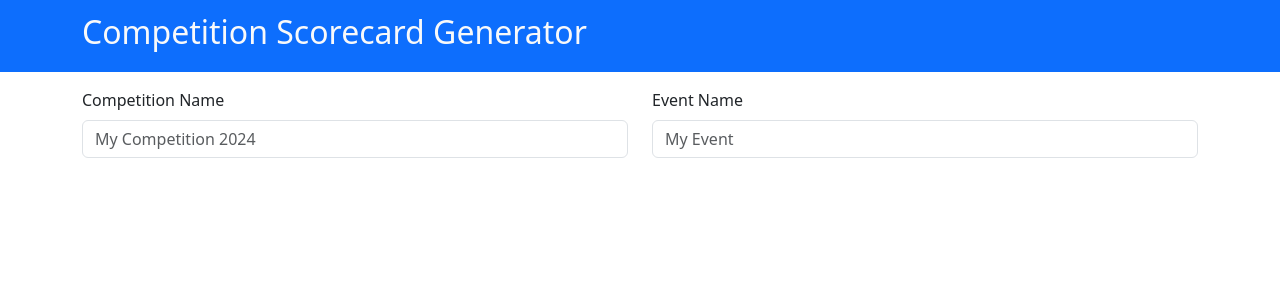
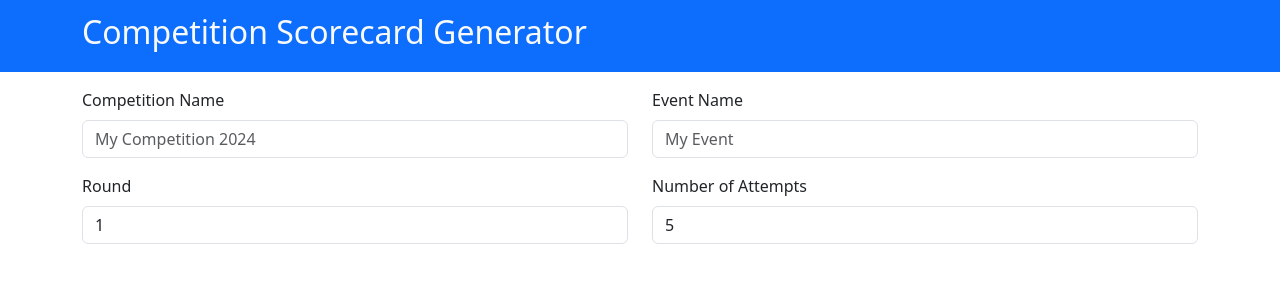
Before and after one commit to zbaruch20/scorecard-generator, a React (Create React App) app: page / in a window 1280 px wide. Shown: the top 300 px of the page. Built offline with nearby package versions, Linux system fonts and the light colour scheme.

Commit message:
feat: round and number of attempts

```diff
--- a/src/App.tsx
+++ b/src/App.tsx
@@ -37,7 +37,7 @@ const App = () => {
       <Container className="mt-3">
         <Form>
           <Row className="mb-3">
-            <Col xs={12} md className="mb-3">
+            <Col xs={12} md>
               <FormLabel>Competition Name</FormLabel>
               <FormControl
                 type="text"
@@ -45,6 +45,8 @@ const App = () => {
                 placeholder={competition}
               />
               <FormText />
+              {/* only include space if smaller than md */}
+              <p className="d-md-none mb-3"></p>
             </Col>
 
             <Col xs={12} md>
@@ -57,6 +59,32 @@ const App = () => {
               <FormText />
             </Col>
           </Row>
+
+          <Row className="mb-3">
+            <Col>
+              <FormLabel>Round</FormLabel>
+              <FormControl
+                type="number"
+                onChange={e => setValue(e, setRound)}
+                value={round}
+                min={1}
+                max={4}
+              />
+              <FormText />
+            </Col>
+
+            <Col>
+              <FormLabel>Number of Attempts</FormLabel>
+              <FormControl
+                type="number"
+                onChange={e => setValue(e, setNumAttempts)}
+                value={numAttempts}
+                min={1}
+                max={5}
+              />
+              <FormText />
+            </Col>
+          </Row>
         </Form>
       </Container>
     </>
```
